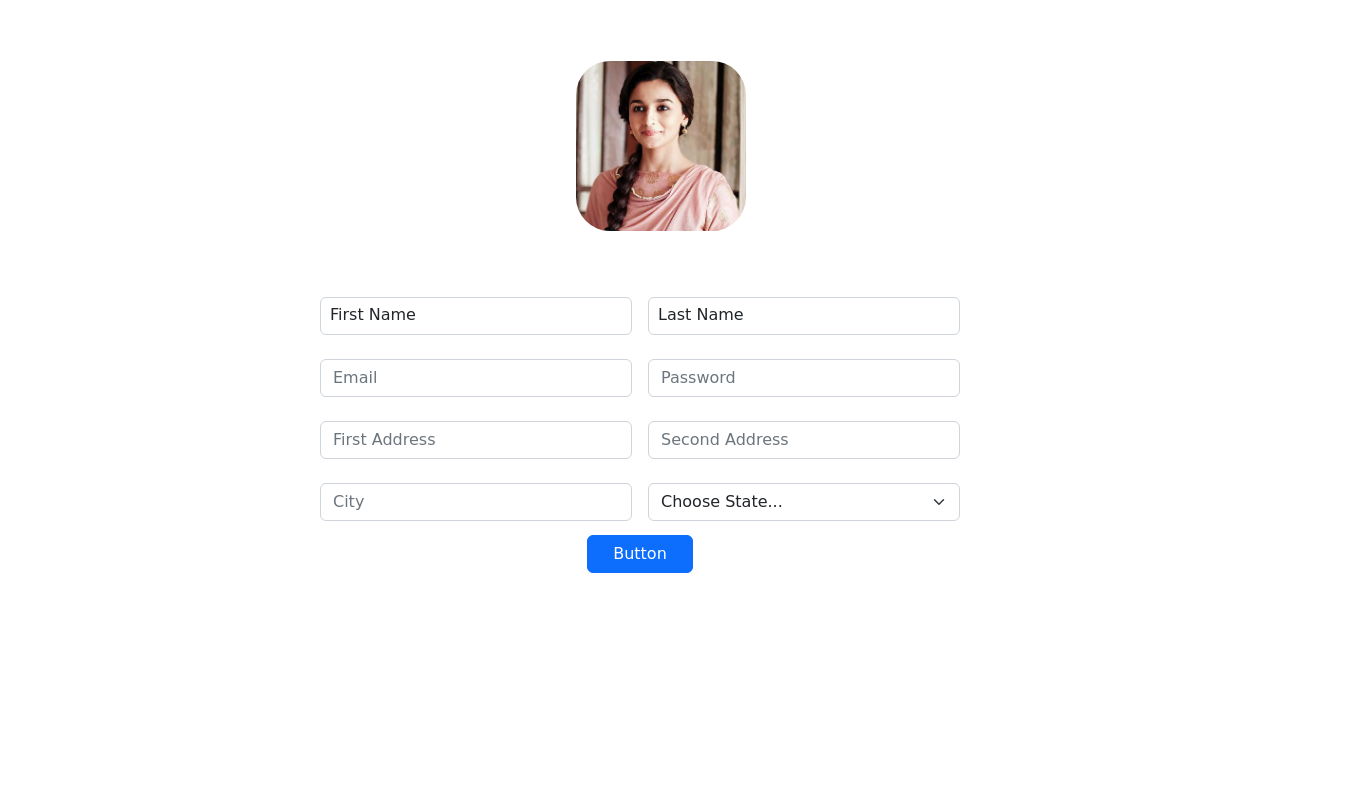
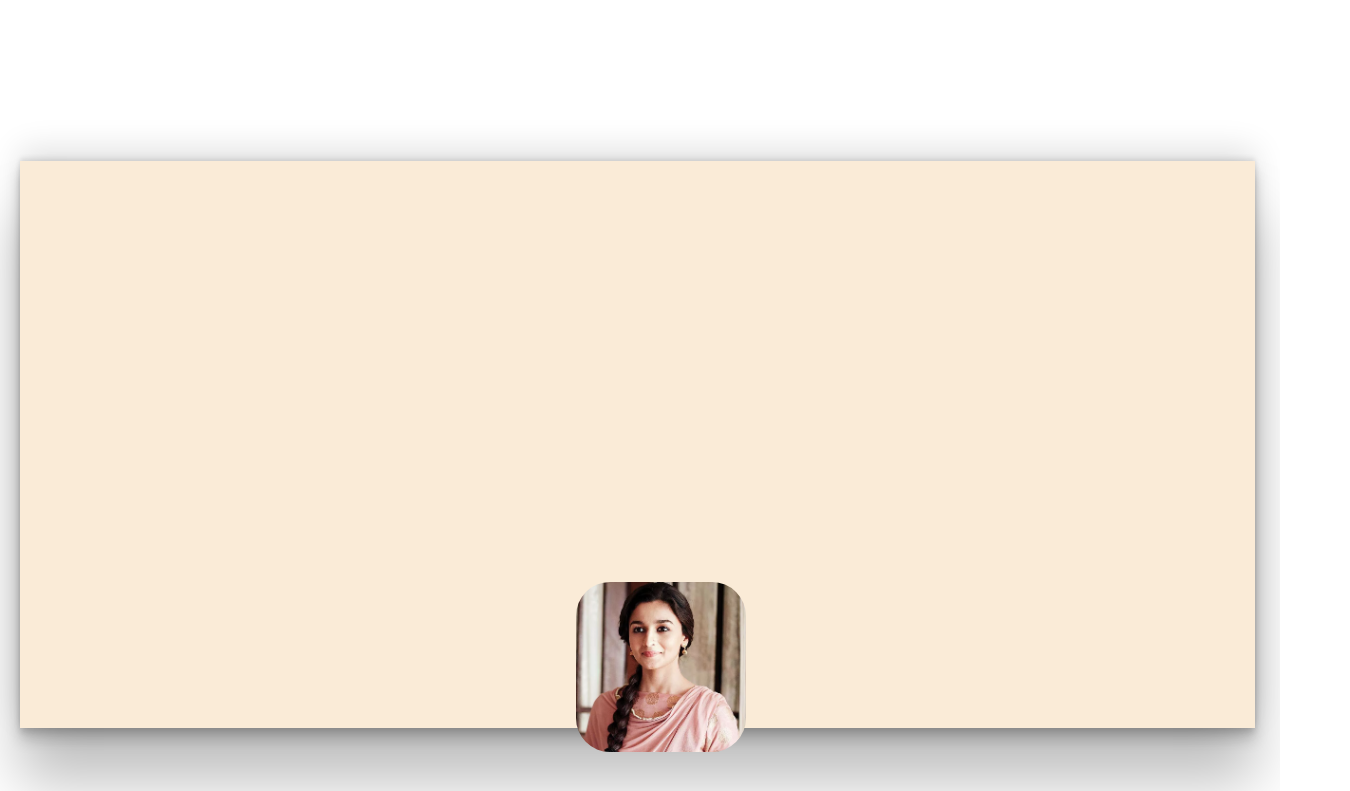
Before and after one commit to priyanshu070702/vit-project, a plain HTML site: page VITproject/index.html in a window 1280 px wide. Shown: the part 59-850 px from the top of the page, 1350 px wide, since content can reach past the window. Before the commit the page ends 800 px from the top, so only its background shows below. Drawn offline with nearby package versions, Linux system fonts and the light colour scheme.

Commit message:
By Madhur

```diff
--- a/VITproject/index.html
+++ b/VITproject/index.html
@@ -9,7 +9,7 @@
 <link href="https://cdn.jsdelivr.net/npm/bootstrap@5.2.0-beta1/dist/css/bootstrap.min.css" rel="stylesheet" integrity="sha384-0evHe/X+R7YkIZDRvuzKMRqM+OrBnVFBL6DOitfPri4tjfHxaWutUpFmBp4vmVor" crossorigin="anonymous">
 </head>
 <body>
-    <section id="navbar">
+    <!-- <section id="navbar">
       <nav class="navbar navbar-expand-lg color">
         <div class="container-fluid">
           <a class="navbar-brand" href="#">Navbar</a>
@@ -47,7 +47,8 @@
         </form>
       </nav>
 
-    </section>
+    </section> -->
+    <div class="box"></div>
 
       <section id="form">
 
@@ -87,20 +88,6 @@
 
             <div class="col">
               <label for="inputEmail4" class="form-label"></label>
-              <input type="text" class="form-control" placeholder="First Address" id="inputAddress" placeholder="1234 Main St">
-            </div>
-
-            <div class="col">
-              <label for="inputEmail4" class="form-label"></label>
-              <input type="text" class="form-control" placeholder="Second Address" id="inputAddress2" placeholder="Apartment, studio, or floor">
-            </div>
-
-          </div>
-
-          <div class="row g-3">
-
-            <div class="col">
-              <label for="inputEmail4" class="form-label"></label>
               <input type="text" class="form-control" placeholder="City" id="inputCity">
             </div>
 
@@ -119,56 +106,7 @@
             <button class="btn btn-primary" type="button">Button</button>
           </div>
 
-
-
-
-
-
-
-
-
-
-      </section>
-
-<footer>
-  <img src="">
-</footer>
-
-
-
-
-
-
-
-
-
-
-
-
-
-
-
-
-
-
-
-
-
-
-
-
-
-
-
-
-
-
-
-
-
-
-
-
+        </section>
 
 
 <script src="https://cdn.jsdelivr.net/npm/bootstrap@5.2.0-beta1/dist/js/bootstrap.bundle.min.js" integrity="sha384-pprn3073KE6tl6bjs2QrFaJGz5/SUsLqktiwsUTF55Jfv3qYSDhgCecCxMW52nD2" crossorigin="anonymous"></script>
--- a/VITproject/style.css
+++ b/VITproject/style.css
@@ -1,5 +1,19 @@
 /*Body*/
-*{
+.box
+{
+    width: 96.5%;
+    height: 15cm;
+    padding: 50px;
+    margin: 20px;
+    background-color: antiquewhite;
+    position: relative;
+    top:200px;
+    left: 0px;
+    box-shadow: rgba(0, 0, 0, 0.25) 0px 54px 55px, rgba(0, 0, 0, 0.12) 0px -12px 30px, rgba(0, 0, 0, 0.12) 0px 4px 6px, rgba(0, 0, 0, 0.17) 0px 12px 13px, rgba(0, 0, 0, 0.09) 0px -3px 5px;
+
+}
+
+/* *{
     font-family: 'Koulen', cursive;
     margin: 0;
     padding: 0;
@@ -15,11 +29,11 @@ html{
     overflow-x: hidden;
     scroll-padding-top: 7rem;
     scroll-behavior: smooth;
-}
+} */
 
 /*Navigation Bar*/
 
-.navbar{
+/* .navbar{
     margin: 0rem;
     padding: 0rem;
     padding-top: 0rem;
@@ -45,7 +59,7 @@ html{
 .color{
     background-color: #243A73;
 }
-
+ */
 
 
 /*content*/
@@ -54,6 +68,8 @@ html{
     padding: 2rem;
     padding-left: 20rem;
     padding-right: 20rem;
+    position: relative;
+    top: 2px;
 }
 
 .profileimage{
```
